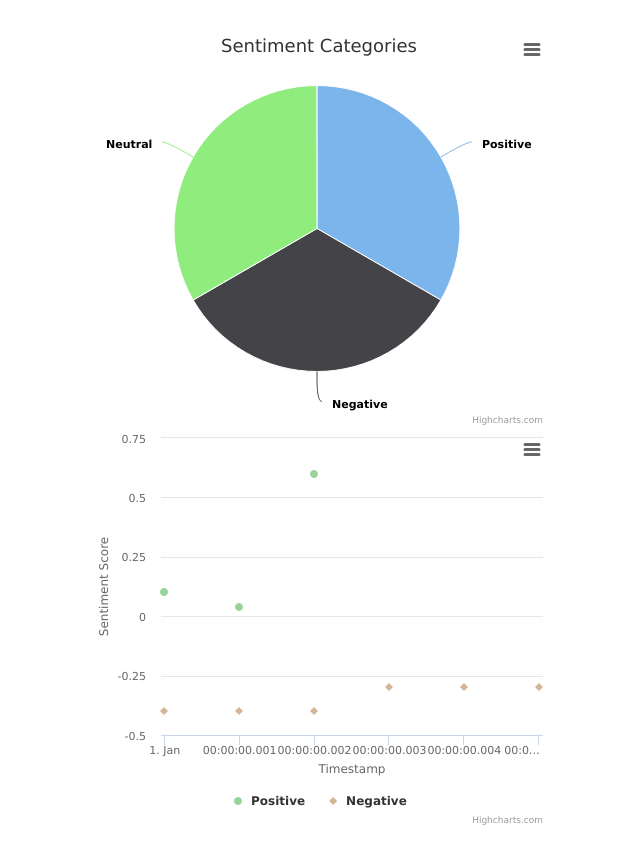
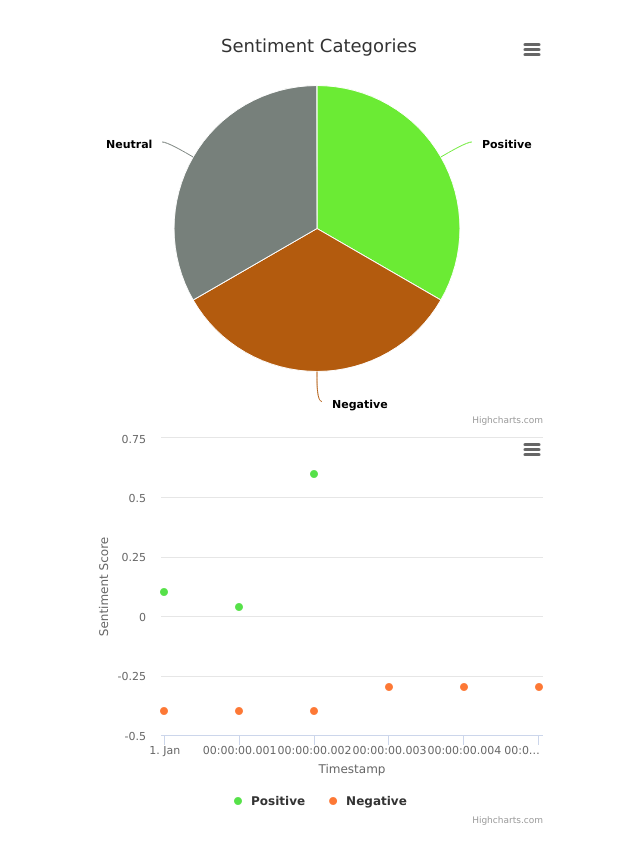
Before and after one commit to tongni1975/big-data-grad-cert-sentiment, a Flask app: page / in a window 1280 px wide. Shown: the part 101-957 px from the top of the page, without its empty margins (610-1250 px from the left). Run offline with Flask 2, Linux system fonts and the light colour scheme; data comes from the database, SQL or seed files in the repository; some libraries are stand-ins or nearby versions.

Commit message:
adjust color/shape

```diff
--- a/templates/base.html
+++ b/templates/base.html
@@ -72,18 +72,24 @@
             },
             series: [{
                 name: 'Positive',
-                color: 'rgba(50, 168, 52, .5)',
+                color: 'rgba(44, 217, 28, .8)',
                 data: pos_tweet
             },
             {
                 name: 'Negative',
-                color: 'rgba(168, 109, 50, .5)',
+                marker: {
+                    symbol: 'circle'
+                },
+                color: 'rgba(252, 86, 3, .8)',
                 data: neg_tweet
             }]
         });
     }
 
     function load_pie() {
+        Highcharts.setOptions({
+            colors: ['#6beb34', '#b35b0e', '#77807b']
+        });
         Highcharts.chart('pie_container', {
             chart: {
                 type: 'pie'
```
